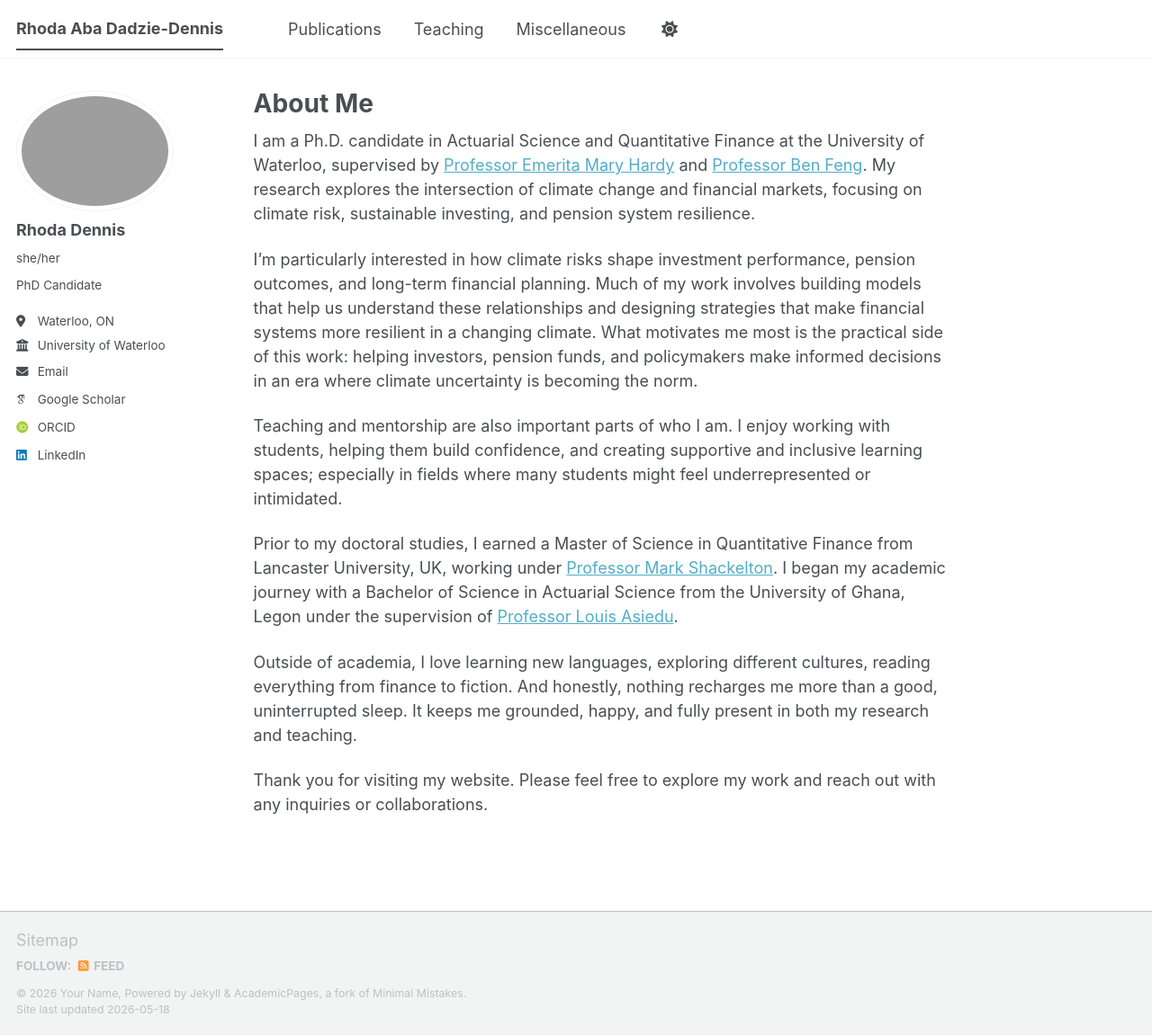
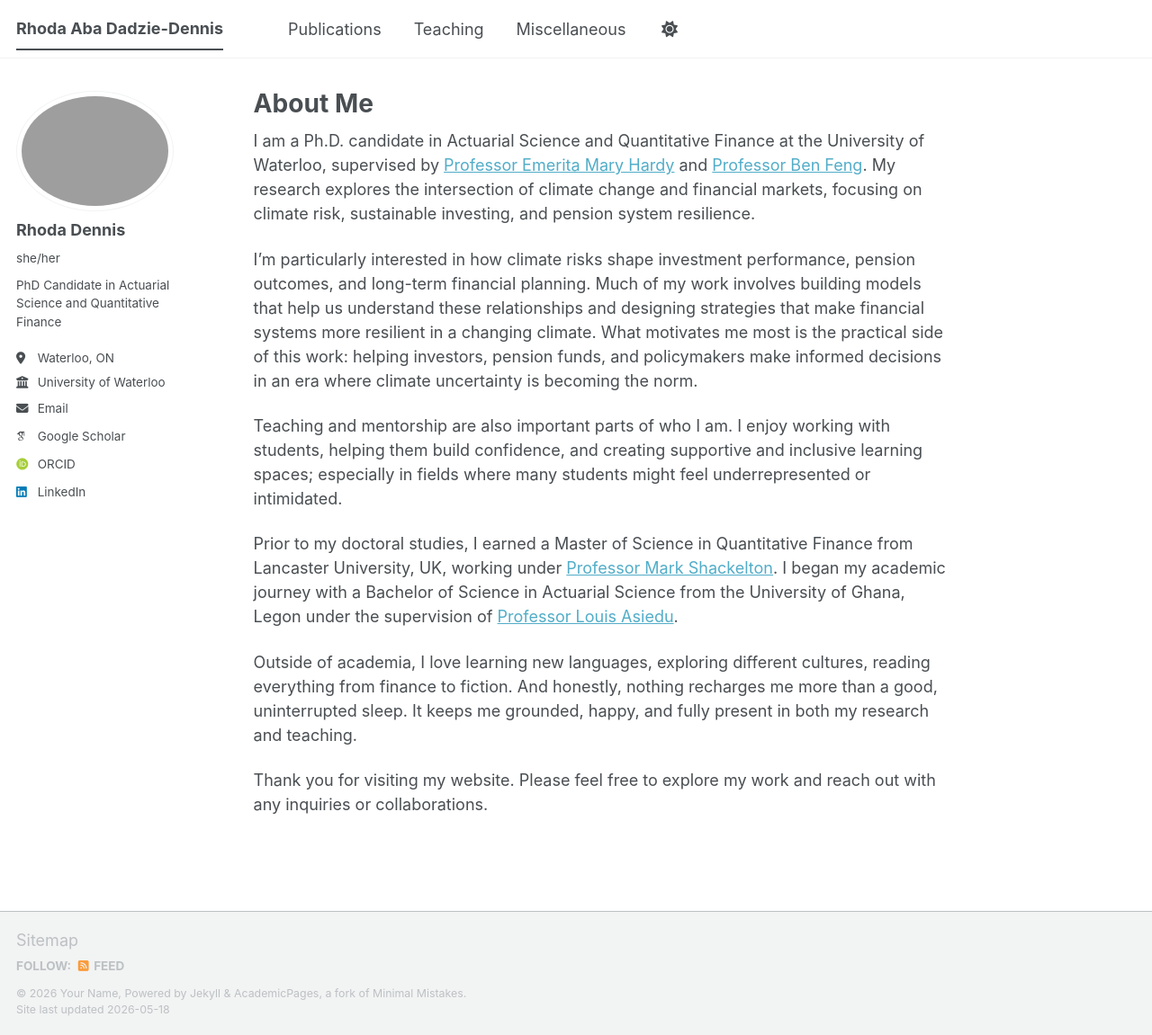
Before and after one commit to rhodadennis/rhodadennis, a Jekyll site: the page built from _pages/about.md, in a window 1280 px wide and 1151 px high. Shown: the whole window at 90% size. Built offline with Jekyll 4.4.1, drawn with Linux system fonts in a browser that asks for light colours; some web fonts are replaced; a script bundle is joined from its source files by our own code; library files that are not in the unit come from our copies.

Commit message:
Update _config.yml

```diff
--- a/_config.yml
+++ b/_config.yml
@@ -26,7 +26,7 @@ author:
   avatar           : "profile_pic"
   name             : "Rhoda Dennis"
   pronouns         : "she/her"
-  bio              : "PhD Candidate"
+  bio              : "PhD Candidate in Actuarial Science and Quantitative Finance"
   location         : "Waterloo, ON"
   employer         : "University of Waterloo"
   uri              : # URL
```
